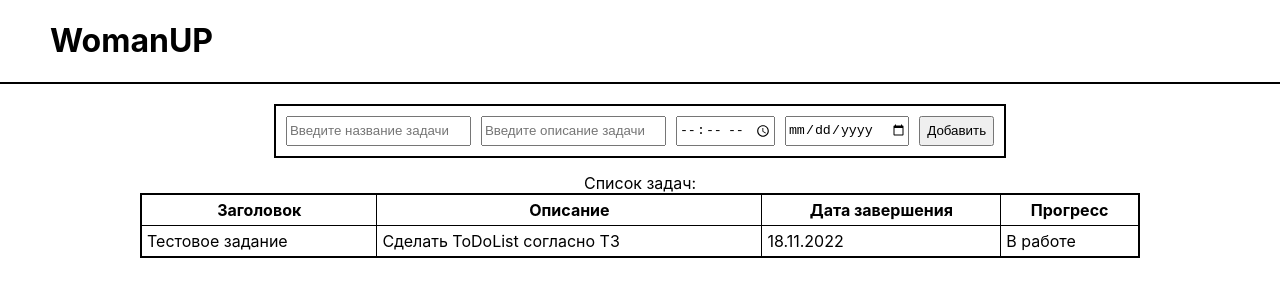
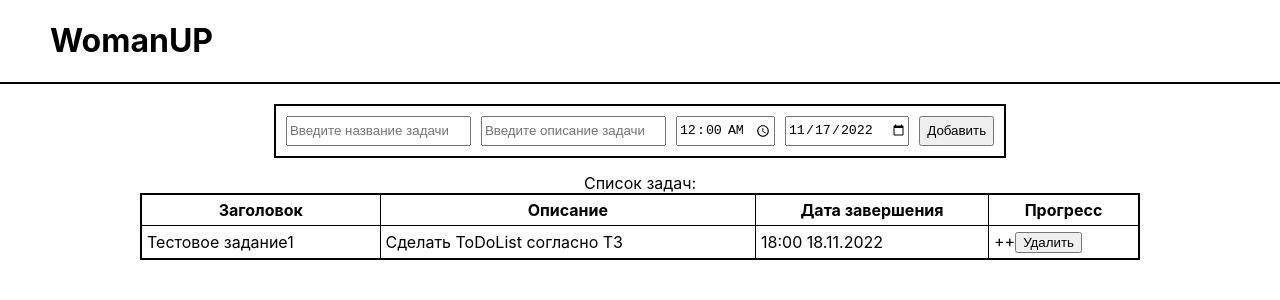
Before and after one commit to balancewins/ToDo.WomanUP, a React (Create React App) app: page / in a window 1280 px wide. Shown: the top 300 px of the page. Built offline with nearby package versions, Linux system fonts and the light colour scheme.

Commit message:
add and delite functional

```diff
--- a/src/components/app/App.js
+++ b/src/components/app/App.js
@@ -1,17 +1,51 @@
+import { useState } from 'react';
 import Header from '../headerLogo/HeaderLogo';
 import TaskAddForm from '../tasksAddForm/TasksAddForm';
 import TaskTable from '../tasksTable/TaskTable';
 import './App.css';
 
 function App() {
+  const [data, setData] = useState([
+    {
+      name: 'Тестовое задание1',
+      description: 'Сделать ToDoList согласно ТЗ',
+      deadline: '18:00 18.11.2022',
+      progress: '++',
+      id: 1
+    }
+  ]);
+
+  const [maxId, setMaxId] = useState(2);
+
+  const deleteItem = (id) => {
+    setData(data.filter(item => item.id !== id));
+  }
+
+  const addItem = (name, description, deadline) => {
+    setMaxId(maxId + 1);
+    const newItem = {
+      name: name,
+      description: description,
+      deadline: deadline,
+      progress: null,
+      id: maxId
+    }
+
+    const newArr = [...data, newItem]
+    setData(newArr);
+  }
+
   return (
     <div className="App">
       <header className="App-header">
         <Header />
       </header>
       <main className="App-main">
-        <TaskAddForm />
-        <TaskTable />
+        <TaskAddForm
+          onAdd={addItem} />
+        <TaskTable
+          data={data}
+          onDelete={deleteItem} />
       </main>
     </div>
   );
--- a/src/components/tasksAddForm/TasksAddForm.js
+++ b/src/components/tasksAddForm/TasksAddForm.js
@@ -1,17 +1,59 @@
+import { useState } from 'react';
 import './TasksAddForm.css';
 
-const TaskAddForm = () => {
+const TaskAddForm = ({onAdd}) => {
+    const [data, setData] = useState({
+        name: '',
+        description: '',
+        time: '00:00',
+        date: '2022-11-17'
+    });
+
+    const deadline = (time, date) => {
+        const reverseDate = date.split('-').reverse().join('.');
+        return `${time} ${reverseDate}`
+    }
+
+    const onValueChange = (e) => {
+        const newData = JSON.parse(JSON.stringify(data));
+        newData[e.target.name] = e.target.value;
+        newData.deadline = deadline(newData.time, newData.date);
+        setData({...newData})
+    }
+
     const onSubmit = (e) => {
         e.preventDefault();
+        onAdd(data.name, data.description, data.deadline);
         console.log('Добавлено');
     }
 
     return (
         <form className="add-task" onSubmit={onSubmit}>
-            <input type="text" className="add-task__name" placeholder='Введите название задачи' />
-            <input type="text" className="add-task__description" placeholder='Введите описание задачи' />
-            <input type="time" className="add-task__time" />
-            <input type="date" className="add-task__date" />
+            <input type="text"
+                   name='name'
+                   value={data.name}
+                   className="add-task__name"
+                   placeholder='Введите название задачи'
+                   onChange={onValueChange}
+                   required />
+            <input type="text"
+                   name='description'
+                   value={data.description}
+                   className="add-task__description"
+                   placeholder='Введите описание задачи'
+                   onChange={onValueChange} />
+            <input type="time"
+                   name='time'
+                   value={data.time}
+                   className="add-task__time"
+                   onChange={onValueChange}
+                   required />
+            <input type="date"
+                   name='date'
+                   value={data.date}
+                   className="add-task__date"
+                   onChange={onValueChange}
+                   required />
             <button type='submit'>Добавить</button>
         </form>
     );
--- a/src/components/tasksTable/TaskTable.js
+++ b/src/components/tasksTable/TaskTable.js
@@ -1,18 +1,30 @@
 import TasksTableItem from '../tasksTableItem/TasksTableItem';
 import './TaskTable.css';
 
-const TaskTable = () => {
+const TaskTable = ({data, onDelete}) => {
+    const elements = data.map(item => {
+        const {id, ...itemProps} = item;
+        return (
+            <TasksTableItem
+                key={id}
+                {...itemProps}
+                onDelete={() => onDelete(id)} />
+        );
+    });
+
     return (
         <table className="tasks-list">
             <caption className="task-list__descr">Список задач:</caption>
             <thead>
-                <th>Заголовок</th>
-                <th>Описание</th>
-                <th>Дата завершения</th>
-                <th>Прогресс</th>
+                <tr>
+                    <th>Заголовок</th>
+                    <th>Описание</th>
+                    <th>Дата завершения</th>
+                    <th>Прогресс</th>
+                </tr>
             </thead>
             <tbody>
-                <TasksTableItem />
+                {elements}
             </tbody>
         </table>
     );
--- a/src/components/tasksTableItem/TasksTableItem.js
+++ b/src/components/tasksTableItem/TasksTableItem.js
@@ -1,12 +1,15 @@
 import './TasksTableItem.css';
 
-const TasksTableItem = () => {
+const TasksTableItem = ({name, description, deadline, progress, onDelete}) => {
     return (
         <tr>
-            <td>Тестовое задание</td>
-            <td>Сделать ToDoList согласно ТЗ</td>
-            <td>18.11.2022</td>
-            <td>В работе</td>
+            <td>{name}</td>
+            <td>{description}</td>
+            <td>{deadline}</td>
+            <td>
+                {progress}
+                <button onClick={onDelete}>Удалить</button>
+            </td>
         </tr>
     );
 }
```
